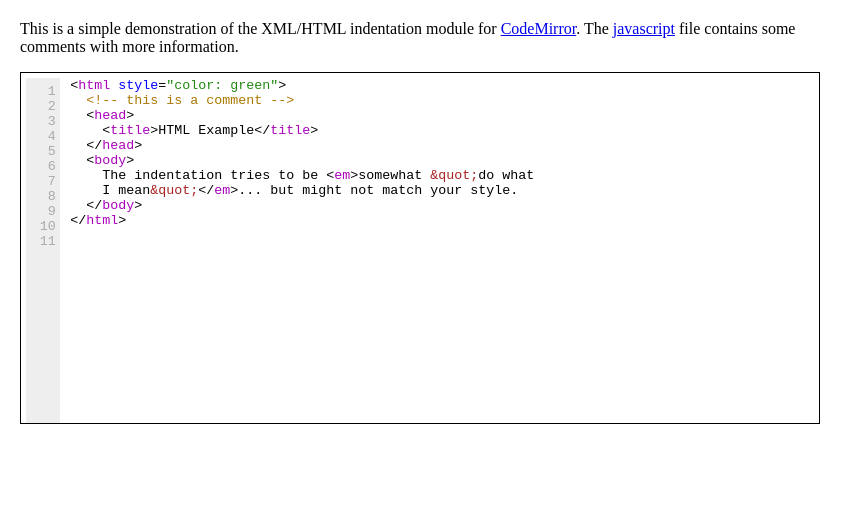
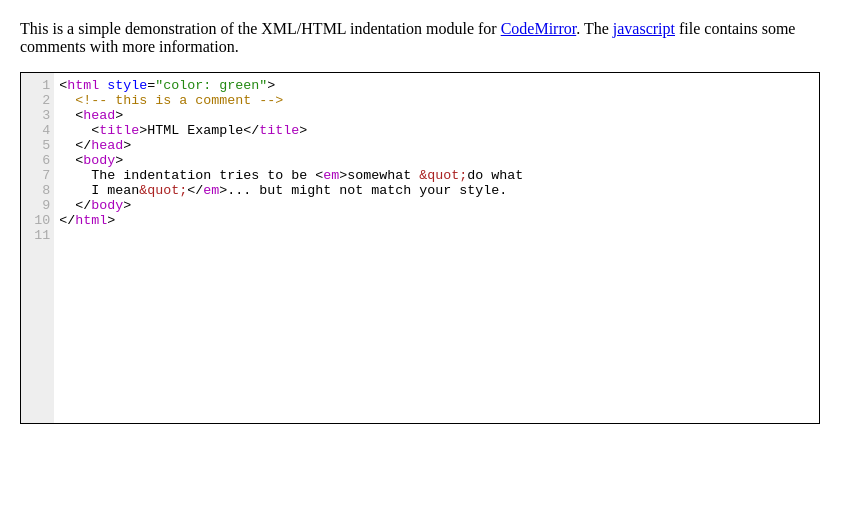
Before and after one commit to codemirror/CodeMirror-v1, a plain HTML site: page htmltest.html in a window 1280 px wide. Shown: the whole page, without its empty margins (0-863 px from the left). Drawn offline with Linux system fonts and the light colour scheme.

Commit message:
use a padding, rather than a margin, to make space for line numbers (so that wrapping-div styling encloses the numbers)

```diff
--- a/css/docs.css
+++ b/css/docs.css
@@ -28,7 +28,6 @@ p.rel {
 
 div.border {
   border: 1px solid black;
-  padding: 3px;
 }
 
 code {
@@ -48,12 +47,3 @@ pre.code {
 .warn {
   color: #C00;
 }
-
-.CodeMirror-line-numbers {
-  width: 2.2em;
-  text-align: right;
-  margin: .4em;
-  padding: 0;
-  font-family: monospace;
-  font-size: 10pt;
-}
--- a/htmltest.html
+++ b/htmltest.html
@@ -23,7 +23,7 @@ for <a href="index.html">CodeMirror</a>. The <a
 href="js/parsexml.js">javascript</a> file contains some comments with
 more information.</p>
 
-<div style="border: 1px solid black; padding: 0px;">
+<div class="border">
 <textarea id="code" cols="120" rows="30">
 &lt;html style="color: green"&gt;
   &lt;!-- this is a comment --&gt;
--- a/js/codemirror.js
+++ b/js/codemirror.js
@@ -66,6 +66,7 @@ var CodeMirror = (function(){
       catch(e) {} // Seems to throw 'Not Implemented' on some IE8 versions
     }
     nums.style.top = "0px";
+    nums.style.left = "0px";
     nums.style.overflow = "hidden";
     container.appendChild(nums);
     scroller.className = "CodeMirror-line-numbers";
@@ -315,7 +316,7 @@ var CodeMirror = (function(){
 
         if (nums.offsetWidth != barWidth) {
           barWidth = nums.offsetWidth;
-          nums.style.left = "-" + (frame.parentNode.style.marginLeft = barWidth + "px");
+          frame.parentNode.style.paddingLeft = barWidth + "px";
         }
       }
       function doScroll() {
```
